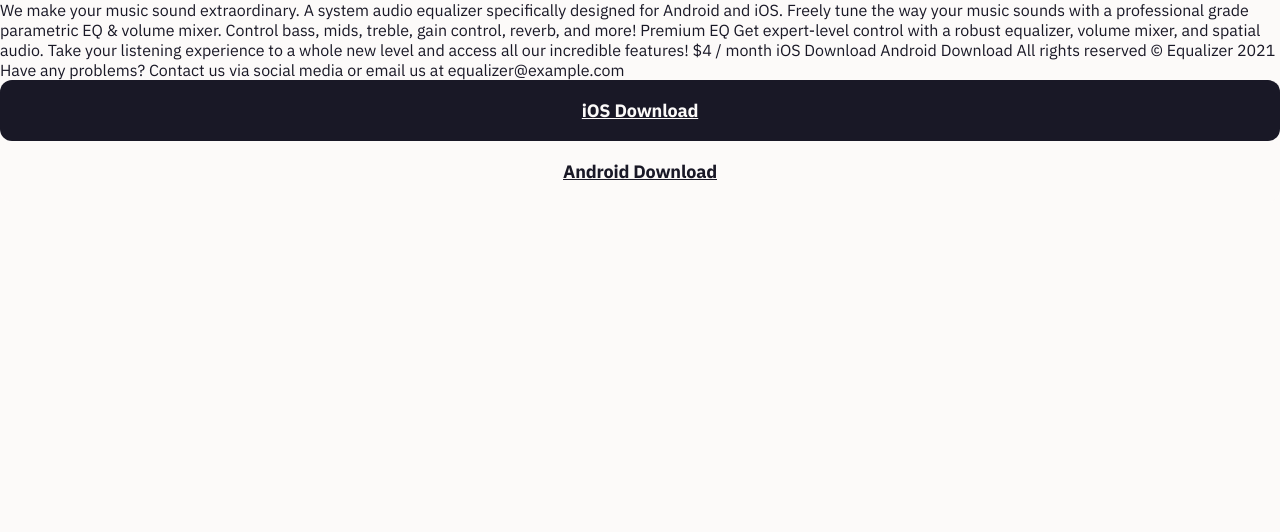
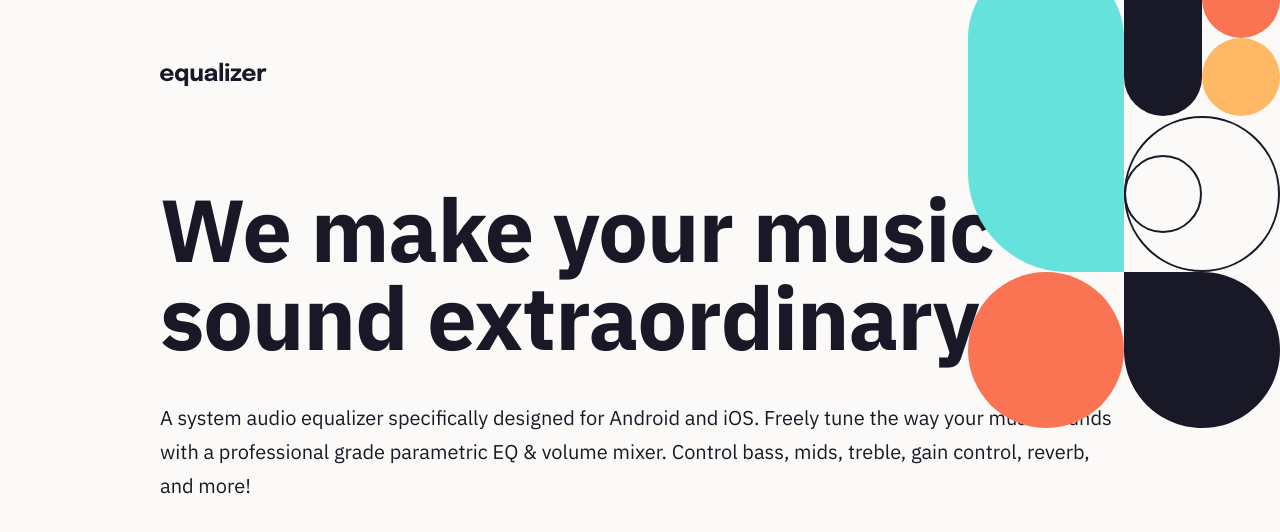
Before and after one commit to saurav-verma-01/Equalizer-landing-page, a plain HTML site: page index.html in a window 1280 px wide. Drawn offline with Linux system fonts and the light colour scheme.

Commit message:
making hero section responsive

```diff
--- a/assets/styles/main.css
+++ b/assets/styles/main.css
@@ -101,10 +101,29 @@ body {
   line-height: 1.625;
 }
 
+/* Layout Styles */
+.hero {
+  padding: 2.5rem 1.5rem 10.38rem;
+  position: relative;
+}
+.logo {
+  margin-bottom: 4rem;
+}
+
+.hero h1 {
+  margin-bottom: 1.25rem;
+}
+
+.background-pattern-1 {
+  display: none;
+  background: url("../bg-pattern-1.svg");
+  background-size: cover;
+}
+
 /*=========================================  Media Queries ============================*/
 
 /* For Tablet Screens */
-@media screen and (min-width: 48em) {
+@media screen and (min-width: 50em) {
   .heading-primary {
     font-size: 4rem;
     line-height: 1;
@@ -114,11 +133,32 @@ body {
     font-size: 1.125rem;
     line-height: 1.55556;
   }
+
+  .background-pattern-1 {
+    display: block;
+    position: absolute;
+    width: 16.67rem;
+    height: 25rem;
+    top: -2rem;
+    right: -2.25rem;
+    z-index: 5;
+  }
+  .hero {
+    padding: 3.87rem 2.45rem 15.56rem;
+  }
+  .logo {
+    margin-bottom: 5.94rem;
+  }
+  .hero h1 {
+    margin-bottom: 1.75rem;
+  }
+  .hero p {
+  }
 }
 
 /* For Desktop Screens */
 
-@media screen and (min-width: 90em) {
+@media screen and (min-width: 75em) {
   .heading-primary {
     font-size: 5.5rem;
     letter-spacing: -0.0625rem;
@@ -136,4 +176,21 @@ body {
     font-weight: 700;
     line-height: 1.3;
   }
+  .background-pattern-1 {
+    width: 19.5rem;
+    height: 29.25rem;
+    top: -2.5rem;
+    right: 0;
+  }
+  .hero {
+    padding: 3.87rem 10rem 20rem;
+  }
+  .hero h1 {
+    margin-bottom: 2.5rem;
+    /* max-width: 64rem; */
+  }
+
+  /* .hero p {
+    max-width: 52rem;
+  } */
 }
--- a/index.html
+++ b/index.html
@@ -25,17 +25,23 @@
     />
   </head>
   <body>
-    We make your music sound extraordinary. A system audio equalizer
-    specifically designed for Android and iOS. Freely tune the way your music
-    sounds with a professional grade parametric EQ & volume mixer. Control bass,
-    mids, treble, gain control, reverb, and more! Premium EQ Get expert-level
-    control with a robust equalizer, volume mixer, and spatial audio. Take your
-    listening experience to a whole new level and access all our incredible
-    features! $4 / month iOS Download Android Download All rights reserved ©
-    Equalizer 2021 Have any problems? Contact us via social media or email us at
-    equalizer@example.com
-
-    <a href="#" class="btn btn-ios">iOS Download</a>
-    <a href="#" class="btn btn-android">Android Download</a>
+    <main class="main">
+      <div class="hero">
+        <img
+          src="./assets/logo.svg"
+          alt="equalizer logo"
+          class="logo"
+          height="24"
+        />
+        <h1 class="heading-primary">We make your music sound extraordinary.</h1>
+        <p class="body-text">
+          A system audio equalizer specifically designed for Android and iOS.
+          Freely tune the way your music sounds with a professional grade
+          parametric EQ & volume mixer. Control bass, mids, treble, gain
+          control, reverb, and more!
+        </p>
+        <div class="background-pattern-1"></div>
+      </div>
+    </main>
   </body>
 </html>
```
